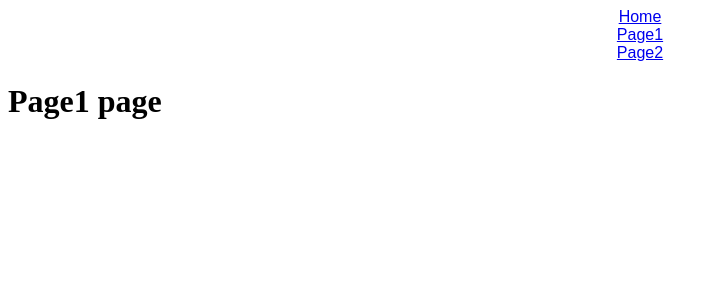
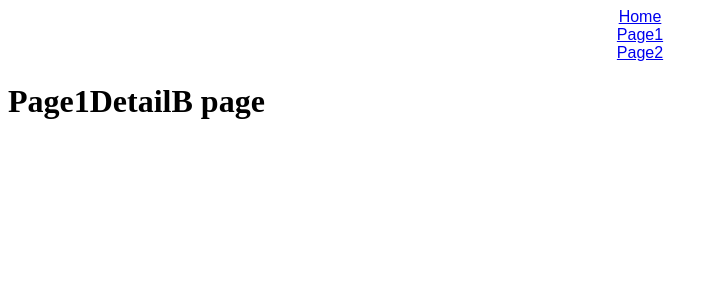
Before and after one commit to gwonin-kenji/learning_react_term2, a React (Create React App) app: page /page1/detailB in a window 1280 px wide. Shown: the top 300 px of the page, without its empty margins (0-718 px from the left). Built offline with nearby package versions, Linux system fonts and the light colour scheme.

Commit message:
ネストされたページ遷移

```diff
--- a/src/App3.js
+++ b/src/App3.js
@@ -1,6 +1,8 @@
 import { BrowserRouter, Link, Switch, Route } from "react-router-dom";
 import { Home } from "./Home";
 import { Page1 } from "./Page1";
+import { Page1DetailA } from "./Page1DetailA";
+import { Page1DetailB } from "./Page1DetailB";
 import { Page2 } from "./Page2";
 import "./styles.css";
 
@@ -20,9 +22,22 @@ export default function App3() {
         <Route exact path="/">
           <Home />
         </Route>
-        <Route path="/page1">
-          <Page1 />
-        </Route>
+        <Route
+          path="/page1"
+          render={() => (
+            <Switch>
+              <Route exact path="/page1">
+                <Page1 />
+              </Route>
+              <Route path="/page1/detailA">
+                <Page1DetailA />
+              </Route>
+              <Route path="/page1/detailB">
+                <Page1DetailB />
+              </Route>
+            </Switch>
+          )}
+        />
         <Route path="/page2">
           <Page2 />
         </Route>
--- a/src/Page1.jsx
+++ b/src/Page1.jsx
@@ -1,7 +1,12 @@
+import { Link } from "react-router-dom";
+
 export const Page1 = () => {
   return (
     <div>
       <h1>Page1 page</h1>
+      <Link to="/page1/detailA">DetailA</Link>
+      <br />
+      <Link to="/page1/detailB">DetailB</Link>
     </div>
   );
 };
--- /dev/null
+++ b/src/Page1DetailA.jsx
@@ -0,0 +1,7 @@
+export const Page1DetailA = () => {
+  return (
+    <div>
+      <h1>Page1DetailA page</h1>
+    </div>
+  );
+};
--- /dev/null
+++ b/src/Page1DetailB.jsx
@@ -0,0 +1,7 @@
+export const Page1DetailB = () => {
+  return (
+    <div>
+      <h1>Page1DetailB page</h1>
+    </div>
+  );
+};
```
